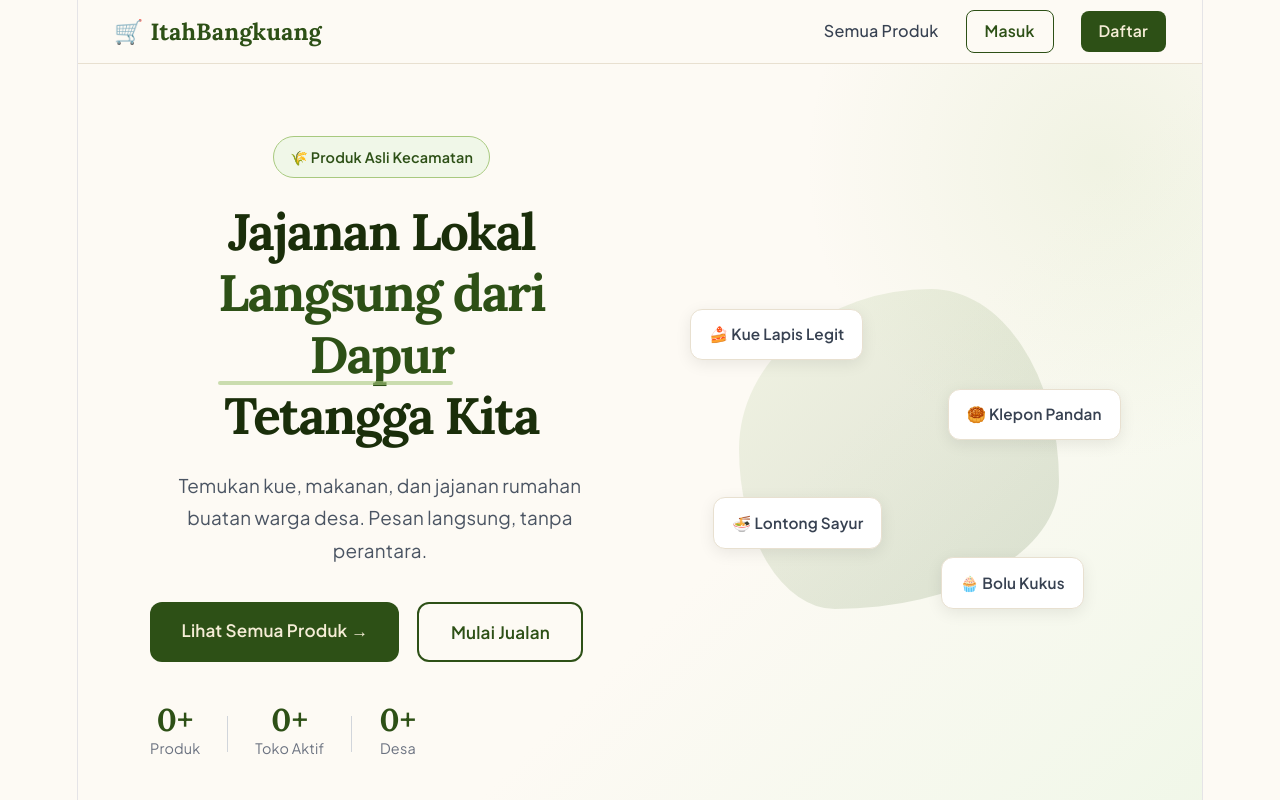
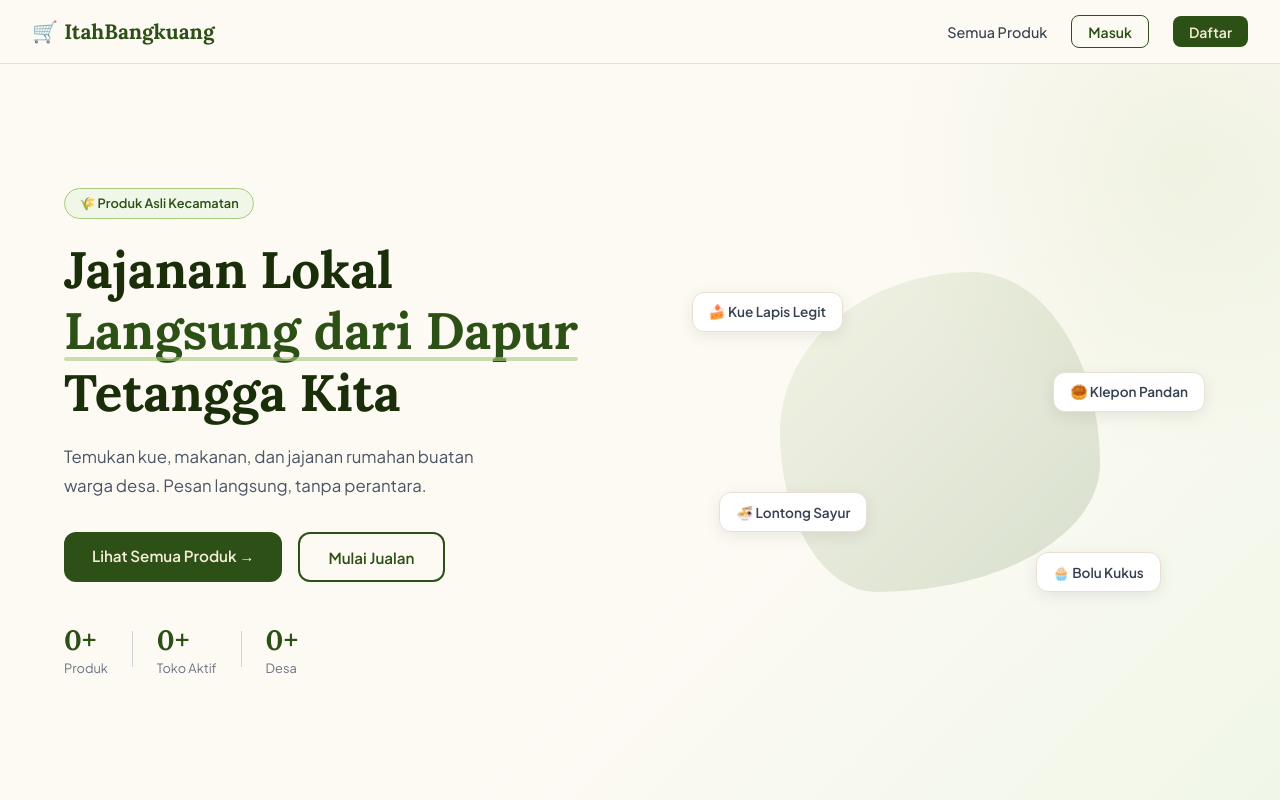
Before and after one commit to IshqhsI/ItahBangkuang, a Vue app: page / in a window 1280 px wide. Shown: the top 800 px of the page. Built offline with nearby package versions, Linux system fonts and the light colour scheme; no server answers; the database is empty.

Commit message:
refactor(style): change css from template to real design

```diff
--- a/src/style.css
+++ b/src/style.css
@@ -1,296 +1,250 @@
+/* ============================================================
+   Google Fonts — satu kali di sini, hapus dari semua komponen
+   ============================================================ */
+@import url('https://fonts.googleapis.com/css2?family=Lora:wght@500;600;700&family=Plus+Jakarta+Sans:wght@400;500;600&display=swap');
+
+/* ============================================================
+   CSS Variables — warna & font ItahBangkuang
+   ============================================================ */
 :root {
-  --text: #6b6375;
-  --text-h: #08060d;
-  --bg: #fff;
-  --border: #e5e4e7;
-  --code-bg: #f4f3ec;
-  --accent: #aa3bff;
-  --accent-bg: rgba(170, 59, 255, 0.1);
-  --accent-border: rgba(170, 59, 255, 0.5);
-  --social-bg: rgba(244, 243, 236, 0.5);
-  --shadow:
-    rgba(0, 0, 0, 0.1) 0 10px 15px -3px, rgba(0, 0, 0, 0.05) 0 4px 6px -2px;
+  --brand: #2D5016;
+  --brand-hover: #3a6b1e;
+  --brand-light: #f0f7e8;
+  --brand-border: #a8c97f;
+  --cream: #FDFAF4;
+  --text-primary: #1A2E0A;
+  --text-secondary: #374151;
+  --text-muted: #6B7280;
+  --border: #e8e0d0;
+  --font-sans: 'Plus Jakarta Sans', sans-serif;
+  --font-serif: 'Lora', serif;
+}
 
-  --sans: system-ui, 'Segoe UI', Roboto, sans-serif;
-  --heading: system-ui, 'Segoe UI', Roboto, sans-serif;
-  --mono: ui-monospace, Consolas, monospace;
+/* ============================================================
+   Reset
+   ============================================================ */
+*,
+*::before,
+*::after {
+  box-sizing: border-box;
+  margin: 0;
+  padding: 0;
+}
 
-  font: 18px/145% var(--sans);
-  letter-spacing: 0.18px;
-  color-scheme: light dark;
-  color: var(--text);
-  background: var(--bg);
-  font-synthesis: none;
-  text-rendering: optimizeLegibility;
+body {
+  font-family: var(--font-sans);
+  background: var(--cream);
+  color: var(--text-primary);
   -webkit-font-smoothing: antialiased;
-  -moz-osx-font-smoothing: grayscale;
+}
 
-  @media (max-width: 1024px) {
-    font-size: 16px;
+/* ============================================================
+   Navbar — shared oleh semua layout, tidak perlu di-scope lagi
+   ============================================================ */
+.navbar {
+  position: sticky;
+  top: 0;
+  z-index: 100;
+  background: rgba(253, 250, 244, 0.95);
+  backdrop-filter: blur(8px);
+  border-bottom: 1px solid var(--border);
+  padding: 0 2rem;
+  height: 64px;
+  display: flex;
+  align-items: center;
+  justify-content: space-between;
+}
+
+.nav-brand {
+  font-family: var(--font-serif);
+  font-size: 1.3rem;
+  font-weight: 700;
+  color: var(--brand);
+  text-decoration: none;
+}
+
+.nav-links {
+  display: flex;
+  align-items: center;
+  gap: 1.25rem;
+}
+
+.nav-links a {
+  color: var(--text-secondary);
+  text-decoration: none;
+  font-size: 0.875rem;
+  font-weight: 500;
+  transition: color 0.2s;
+}
+
+.nav-links a:hover,
+.nav-links a.router-link-active {
+  color: var(--brand);
+}
+
+.btn-nav-outline {
+  background: none;
+  border: 1.5px solid var(--brand);
+  color: var(--brand);
+  padding: 0.4rem 0.9rem;
+  border-radius: 8px;
+  font-size: 0.8rem;
+  font-weight: 600;
+  cursor: pointer;
+  font-family: var(--font-sans);
+  transition: background 0.2s;
+  text-decoration: none;
+}
+
+.btn-nav-outline:hover {
+  background: var(--brand-light);
+}
+
+.btn-nav-solid {
+  background: var(--brand);
+  color: #F5EDD6;
+  border: none;
+  padding: 0.4rem 0.9rem;
+  border-radius: 8px;
+  font-size: 0.8rem;
+  font-weight: 600;
+  cursor: pointer;
+  font-family: var(--font-sans);
+  transition: background 0.2s;
+  text-decoration: none;
+}
+
+.btn-nav-solid:hover {
+  background: var(--brand-hover);
+}
+
+.hamburger {
+  display: none;
+  background: none;
+  border: none;
+  font-size: 1.4rem;
+  cursor: pointer;
+  color: var(--brand);
+}
+
+.mobile-menu {
+  background: #fff;
+  border-bottom: 1px solid var(--border);
+  padding: 1rem 2rem;
+  display: flex;
+  flex-direction: column;
+  gap: 0.75rem;
+}
+
+.mobile-menu a,
+.mobile-menu button {
+  font-size: 0.95rem;
+  font-weight: 500;
+  color: var(--text-secondary);
+  text-decoration: none;
+  background: none;
+  border: none;
+  cursor: pointer;
+  font-family: var(--font-sans);
+  text-align: left;
+}
+
+/* ============================================================
+   Badge — shared, dipakai di banyak halaman
+   ============================================================ */
+.badge {
+  display: inline-block;
+  padding: 0.2rem 0.6rem;
+  border-radius: 6px;
+  font-size: 0.7rem;
+  font-weight: 600;
+}
+
+.badge-menunggu {
+  background: #fef9c3;
+  color: #92400e;
+}
+
+.badge-konfirmasi {
+  background: #dbeafe;
+  color: #1e40af;
+}
+
+.badge-selesai {
+  background: #dcfce7;
+  color: #166534;
+}
+
+.badge-batal {
+  background: #fee2e2;
+  color: #991b1b;
+}
+
+.badge-pending {
+  background: #fef9c3;
+  color: #92400e;
+}
+
+.badge-aktif {
+  background: #dcfce7;
+  color: #166534;
+}
+
+.badge-ditolak {
+  background: #fee2e2;
+  color: #991b1b;
+}
+
+.badge-diblokir {
+  background: #f3f4f6;
+  color: #374151;
+}
+
+/* ============================================================
+   Spinner — shared
+   ============================================================ */
+.spinner {
+  width: 32px;
+  height: 32px;
+  border: 3px solid var(--border);
+  border-top-color: var(--brand);
+  border-radius: 50%;
+  animation: spin 0.8s linear infinite;
+}
+
+.spinner-sm {
+  width: 16px;
+  height: 16px;
+  border: 2px solid rgba(245, 237, 214, 0.3);
+  border-top-color: #F5EDD6;
+  border-radius: 50%;
+  animation: spin 0.7s linear infinite;
+}
+
+@keyframes spin {
+  to {
+    transform: rotate(360deg);
   }
 }
 
-@media (prefers-color-scheme: dark) {
-  :root {
-    --text: #9ca3af;
-    --text-h: #f3f4f6;
-    --bg: #16171d;
-    --border: #2e303a;
-    --code-bg: #1f2028;
-    --accent: #c084fc;
-    --accent-bg: rgba(192, 132, 252, 0.15);
-    --accent-border: rgba(192, 132, 252, 0.5);
-    --social-bg: rgba(47, 48, 58, 0.5);
-    --shadow:
-      rgba(0, 0, 0, 0.4) 0 10px 15px -3px, rgba(0, 0, 0, 0.25) 0 4px 6px -2px;
+/* ============================================================
+   Loading & empty state — shared
+   ============================================================ */
+.loading-wrap {
+  display: flex;
+  flex-direction: column;
+  align-items: center;
+  gap: 1rem;
+  padding: 5rem 2rem;
+  color: var(--text-muted);
+}
+
+@media (max-width: 640px) {
+  .nav-links {
+    display: none;
   }
 
-  #social .button-icon {
-    filter: invert(1) brightness(2);
+  .hamburger {
+    display: block;
   }
 }
-
-body {
-  margin: 0;
-}
-
-h1,
-h2 {
-  font-family: var(--heading);
-  font-weight: 500;
-  color: var(--text-h);
-}
-
-h1 {
-  font-size: 56px;
-  letter-spacing: -1.68px;
-  margin: 32px 0;
-  @media (max-width: 1024px) {
-    font-size: 36px;
-    margin: 20px 0;
-  }
-}
-h2 {
-  font-size: 24px;
-  line-height: 118%;
-  letter-spacing: -0.24px;
-  margin: 0 0 8px;
-  @media (max-width: 1024px) {
-    font-size: 20px;
-  }
-}
-p {
-  margin: 0;
-}
-
-code,
-.counter {
-  font-family: var(--mono);
-  display: inline-flex;
-  border-radius: 4px;
-  color: var(--text-h);
-}
-
-code {
-  font-size: 15px;
-  line-height: 135%;
-  padding: 4px 8px;
-  background: var(--code-bg);
-}
-
-.counter {
-  font-size: 16px;
-  padding: 5px 10px;
-  border-radius: 5px;
-  color: var(--accent);
-  background: var(--accent-bg);
-  border: 2px solid transparent;
-  transition: border-color 0.3s;
-  margin-bottom: 24px;
-
-  &:hover {
-    border-color: var(--accent-border);
-  }
-  &:focus-visible {
-    outline: 2px solid var(--accent);
-    outline-offset: 2px;
-  }
-}
-
-.hero {
-  position: relative;
-
-  .base,
-  .framework,
-  .vite {
-    inset-inline: 0;
-    margin: 0 auto;
-  }
-
-  .base {
-    width: 170px;
-    position: relative;
-    z-index: 0;
-  }
-
-  .framework,
-  .vite {
-    position: absolute;
-  }
-
-  .framework {
-    z-index: 1;
-    top: 34px;
-    height: 28px;
-    transform: perspective(2000px) rotateZ(300deg) rotateX(44deg) rotateY(39deg)
-      scale(1.4);
-  }
-
-  .vite {
-    z-index: 0;
-    top: 107px;
-    height: 26px;
-    width: auto;
-    transform: perspective(2000px) rotateZ(300deg) rotateX(40deg) rotateY(39deg)
-      scale(0.8);
-  }
-}
-
-#app {
-  width: 1126px;
-  max-width: 100%;
-  margin: 0 auto;
-  text-align: center;
-  border-inline: 1px solid var(--border);
-  min-height: 100svh;
-  display: flex;
-  flex-direction: column;
-  box-sizing: border-box;
-}
-
-#center {
-  display: flex;
-  flex-direction: column;
-  gap: 25px;
-  place-content: center;
-  place-items: center;
-  flex-grow: 1;
-
-  @media (max-width: 1024px) {
-    padding: 32px 20px 24px;
-    gap: 18px;
-  }
-}
-
-#next-steps {
-  display: flex;
-  border-top: 1px solid var(--border);
-  text-align: left;
-
-  & > div {
-    flex: 1 1 0;
-    padding: 32px;
-    @media (max-width: 1024px) {
-      padding: 24px 20px;
-    }
-  }
-
-  .icon {
-    margin-bottom: 16px;
-    width: 22px;
-    height: 22px;
-  }
-
-  @media (max-width: 1024px) {
-    flex-direction: column;
-    text-align: center;
-  }
-}
-
-#docs {
-  border-right: 1px solid var(--border);
-
-  @media (max-width: 1024px) {
-    border-right: none;
-    border-bottom: 1px solid var(--border);
-  }
-}
-
-#next-steps ul {
-  list-style: none;
-  padding: 0;
-  display: flex;
-  gap: 8px;
-  margin: 32px 0 0;
-
-  .logo {
-    height: 18px;
-  }
-
-  a {
-    color: var(--text-h);
-    font-size: 16px;
-    border-radius: 6px;
-    background: var(--social-bg);
-    display: flex;
-    padding: 6px 12px;
-    align-items: center;
-    gap: 8px;
-    text-decoration: none;
-    transition: box-shadow 0.3s;
-
-    &:hover {
-      box-shadow: var(--shadow);
-    }
-    .button-icon {
-      height: 18px;
-      width: 18px;
-    }
-  }
-
-  @media (max-width: 1024px) {
-    margin-top: 20px;
-    flex-wrap: wrap;
-    justify-content: center;
-
-    li {
-      flex: 1 1 calc(50% - 8px);
-    }
-
-    a {
-      width: 100%;
-      justify-content: center;
-      box-sizing: border-box;
-    }
-  }
-}
-
-#spacer {
-  height: 88px;
-  border-top: 1px solid var(--border);
-  @media (max-width: 1024px) {
-    height: 48px;
-  }
-}
-
-.ticks {
-  position: relative;
-  width: 100%;
-
-  &::before,
-  &::after {
-    content: '';
-    position: absolute;
-    top: -4.5px;
-    border: 5px solid transparent;
-  }
-
-  &::before {
-    left: 0;
-    border-left-color: var(--border);
-  }
-  &::after {
-    right: 0;
-    border-right-color: var(--border);
-  }
-}
```
